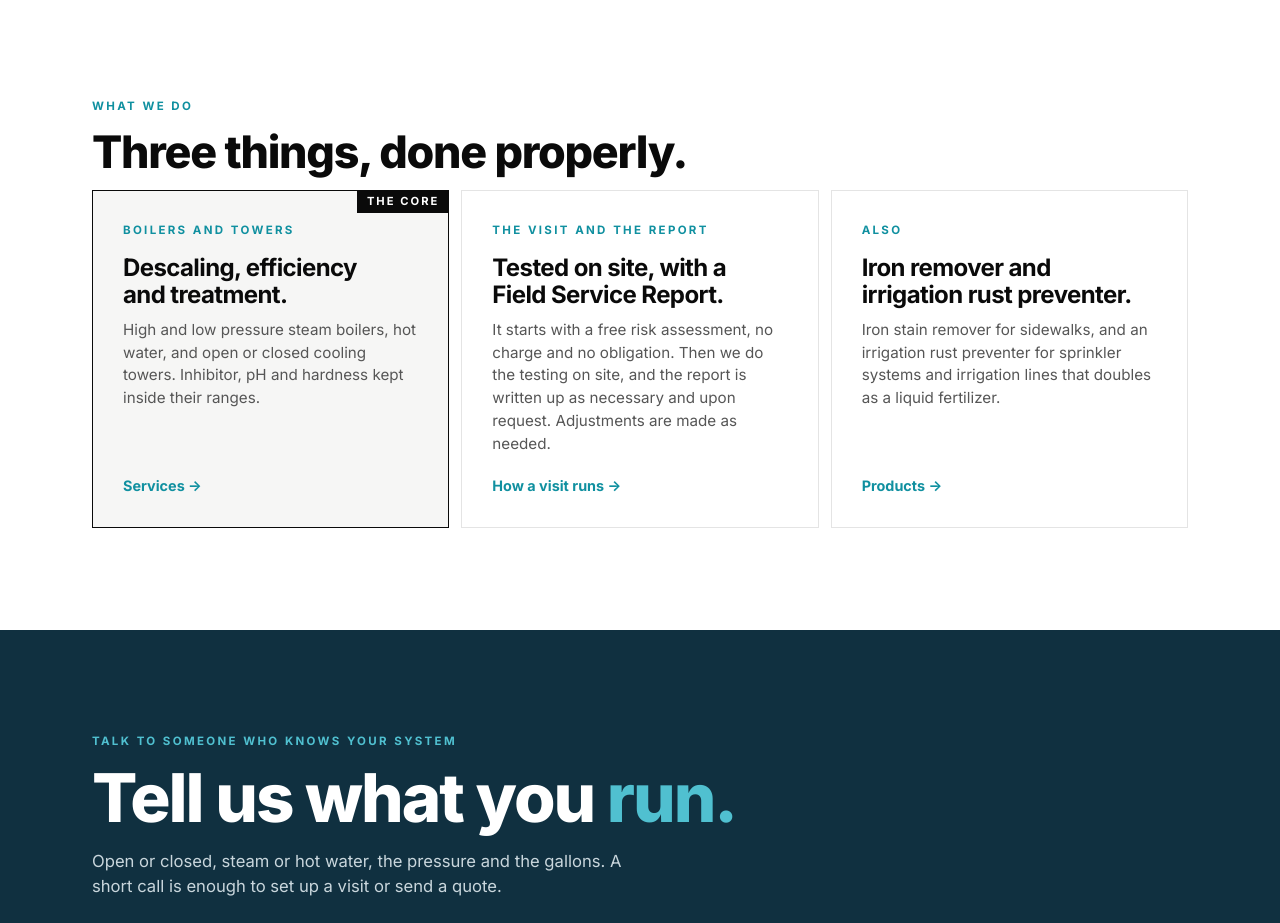
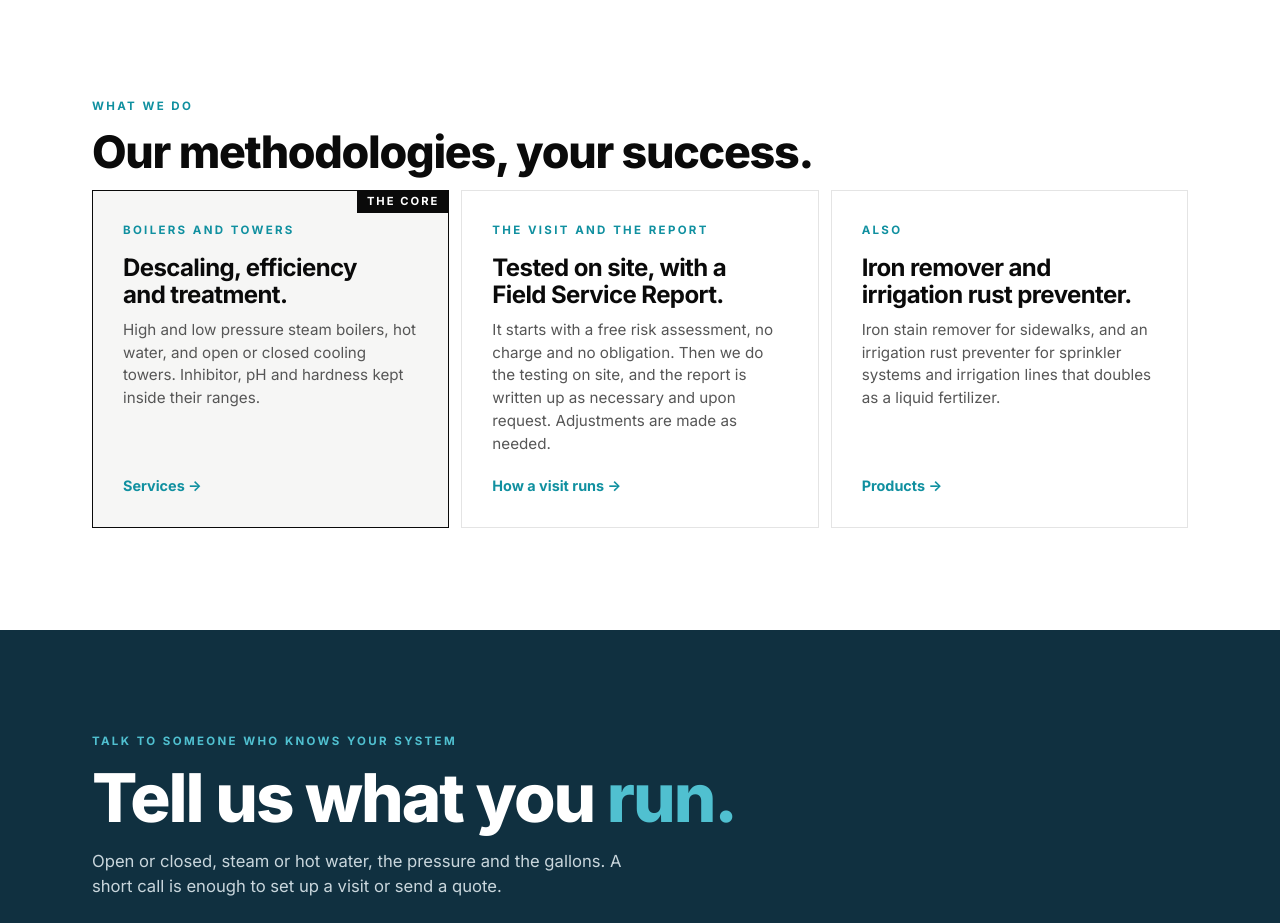
Before and after one commit to chemtec/chemtec-website, a website: page index.html in a window 1280 px wide. Shown: the part 3160-4083 px from the top of the page. Drawn offline with Linux system fonts and the light colour scheme.

Commit message:
Homepage: What we do heading now reads Our methodologies, your success.

```diff
--- a/index.html
+++ b/index.html
@@ -197,7 +197,7 @@
 <section class="prongs" aria-labelledby="h-prongs">
   <div class="wrap">
     <p class="label reveal" style="--i:0">What we do</p>
-    <h2 class="h2 reveal" id="h-prongs" style="--i:1">Three things, done properly.</h2>
+    <h2 class="h2 reveal" id="h-prongs" style="--i:1">Our methodologies, your success.</h2>
     <div class="prong-grid">
       <a class="prong bread reveal" href="/services/" style="--i:2"><span class="tag">The core</span><span class="label">Boilers and towers</span><h3>Descaling, efficiency and treatment.</h3><p>High and low pressure steam boilers, hot water, and open or closed cooling towers. Inhibitor, pH and hardness kept inside their ranges.</p><span class="go">Services &rarr;</span></a>
       <a class="prong reveal" href="/services/#visit" style="--i:3"><span class="label">The visit and the report</span><h3>Tested on site, with a Field Service Report.</h3><p>It starts with a free risk assessment, no charge and no obligation. Then we do the testing on site, and the report is written up as necessary and upon request. Adjustments are made as needed.</p><span class="go">How a visit runs &rarr;</span></a>
```
